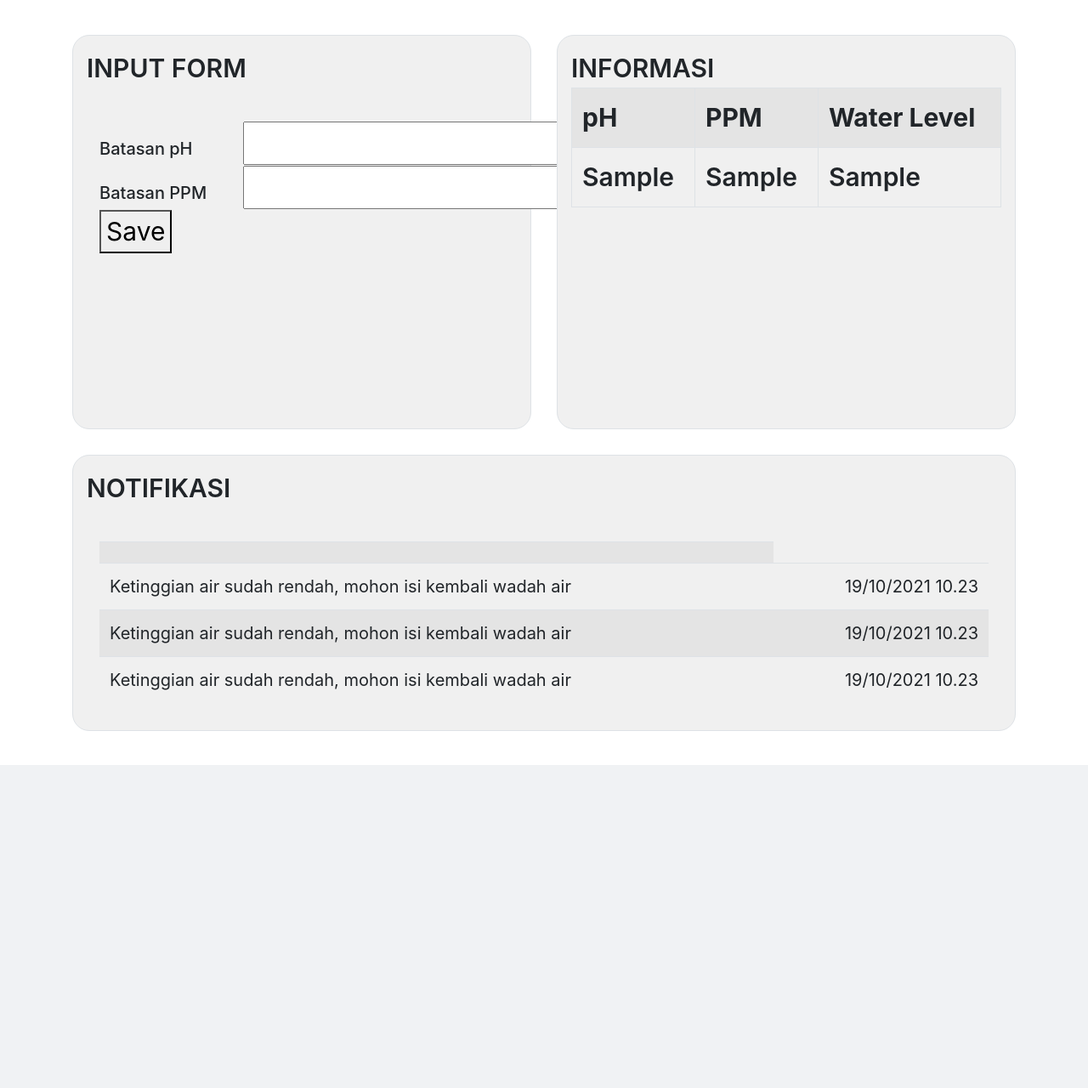
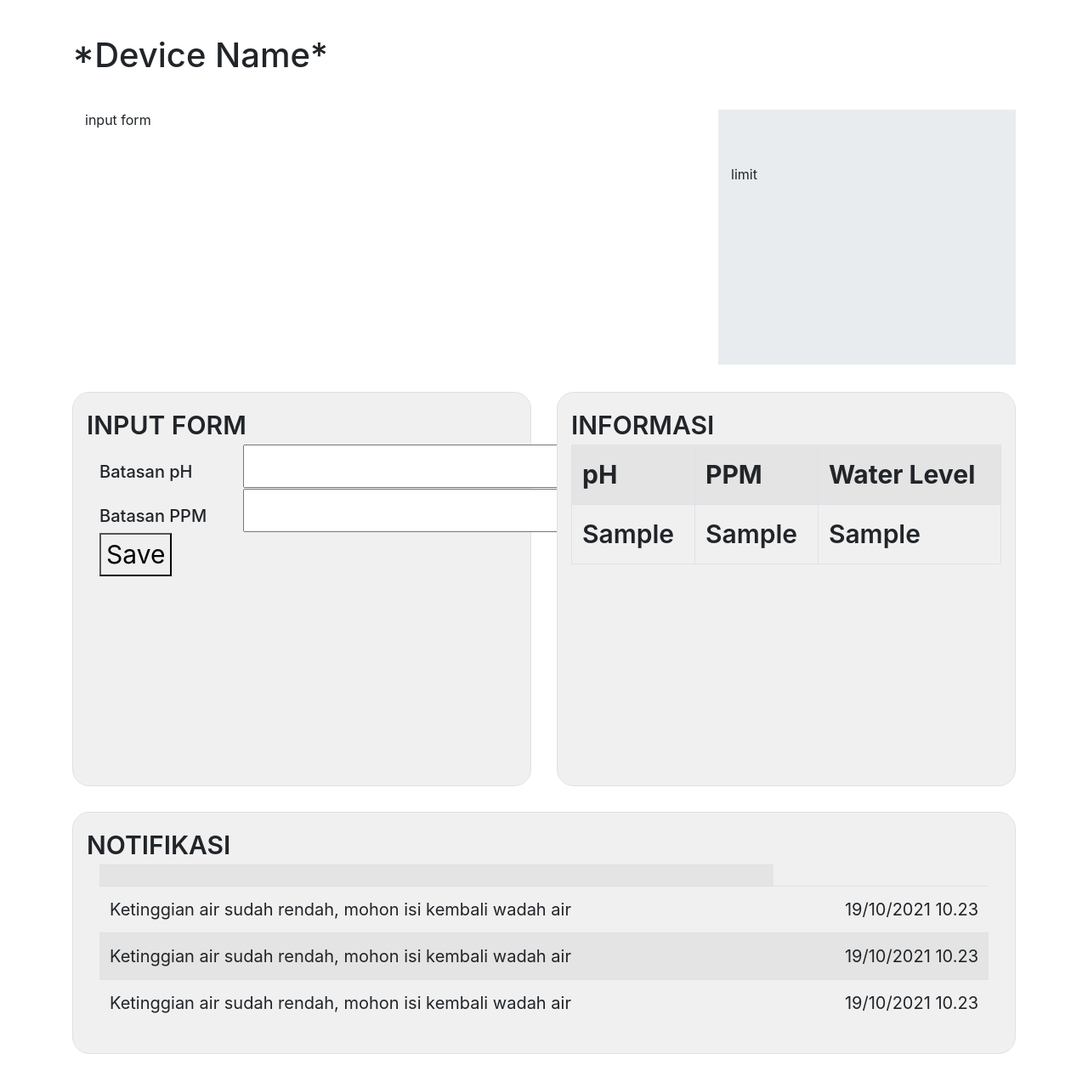
Before and after one commit to nathaniel-niel/SkripsiHidroponik, a PHP site: page /dashboard.php in a window 1280 px wide. Shown: the part 79-1359 px from the top of the page at 85% size. Before the commit the page ends 979 px from the top, so only its background shows below. Run offline with PHP 8.4, Linux system fonts and the light colour scheme; tables that the repository leaves empty or names only in its code hold one stand-in row (values such as "Sample post").

Commit message:
membuat page untuk device

```diff
--- a/Website/Front-End/dashboard.php
+++ b/Website/Front-End/dashboard.php
@@ -46,13 +46,34 @@ if (isset($_POST["submit"])) {
         <a class="nav-link" href="index.html">Home <span class="sr-only">(current)</span></a>
         <a class="nav-link active" href="dashboard.php">Dashboard</a>
         <a class="nav-link" href="datalog.php">Data Log</a>
-        <a class="nav-link" href="devicecollection.html">Device Collection</a>
+        <a class="nav-link" href="devicecollection.php">Device Collection</a>
       </div>
     </div>
   </nav>
 
   <!-- Input Form & Informasi Layout -->
   <div class="container" id="main-layout">
+    <!-- Title -->
+    <h1>*Device Name*</h1>
+
+    <!-- Layout Input & Limit -->
+    <div class="row" style="margin-top: 40px;">
+      <div class="col-sm-8">
+        <div class="" style="height: 300px;">
+          <div class="container">
+            input form
+          </div>
+        </div>
+      </div>
+      <div class="col-sm-4">
+        <div class="jumbotron jumbotron-fluid" style="height: 300px;">
+          <div class="container">
+            limit
+          </div>
+        </div>
+      </div>
+    </div>
+
     <div class="row g-2">
       <!-- Layout Input Form -->
       <div class="col-6">
--- a/Website/Front-End/datalog.php
+++ b/Website/Front-End/datalog.php
@@ -34,7 +34,7 @@ require '../global.php';
         <a class="nav-link" href="index.html">Home <span class="sr-only">(current)</span></a>
         <a class="nav-link" href="dashboard.php">Dashboard</a>
         <a class="nav-link active" href="datalog.php">Data Log</a>
-        <a class="nav-link" href="devicecollection.html">Device Collection</a>
+        <a class="nav-link" href="devicecollection.php">Device Collection</a>
       </div>
     </div>
   </nav>
--- a/Website/Front-End/devicecollection.php
+++ b/Website/Front-End/devicecollection.php
@@ -114,6 +114,9 @@ require '../Back-End/function.php';
 
 
 
+
+
+
     <!-- Notifikasi -->
     <h2>Notification</h2>
 
--- a/Website/Front-End/new_device.php
+++ b/Website/Front-End/new_device.php
@@ -13,6 +13,7 @@ require '../Back-End/function.php';
     <link rel="stylesheet" href="style_datalog.css" />
 
     <title>Hello, world!</title>
+
 </head>
 
 <!-- BODY -->
--- a/Website/Front-End/style_dashboard.css
+++ b/Website/Front-End/style_dashboard.css
@@ -1,4 +1,16 @@
-.btn{
+#main-layout {
+  margin-top: 120px;
+}
+
+#title {
+  margin-bottom: 30px;
+}
+
+.input-limit-layout {
+  margin-top: 30px;
+}
+
+.btn {
   border-radius: 10px;
   background-color: rgb(115, 226, 115);
   color: #fff;
@@ -7,101 +19,86 @@
   width: 140px;
 }
 
-.btn:hover{
+.btn:hover {
   background-color: rgb(214, 213, 210);
 }
 
-.col-6{
+.col-6 {
   margin-bottom: 30px;
 }
 
-.h2{
+.h2 {
   margin-left: 50px;
 }
 
-.h5{
+.h5 {
   margin-top: 20px;
   font-weight: 450;
 }
 
-#informasi{
+#informasi {
   font-weight: 450;
 }
 
-.input{
+.input {
   height: 30px;
   width: 100px;
   font-size: small;
 }
 
-#isi-informasi{
+#isi-informasi {
   height: 50px;
 }
 
-#layout-informasi{
+#layout-informasi {
   background-color: rgb(240, 240, 240);
   border-radius: 20px;
 }
 
-#layout-input-form{
+#layout-input-form {
   background-color: rgb(240, 240, 240);
   border-radius: 20px;
 }
 
-
-#layout-notifikasi{
+#layout-notifikasi {
   background-color: rgb(240, 240, 240);
   border-radius: 20px;
   height: auto;
   margin-bottom: 40px;
 }
 
-#main-layout{
-    margin-top: 120px;
-}
-
-#message{
+#message {
   font-weight: 400;
   font-size: 20px;
 }
 
-#message-datetime{
+#message-datetime {
   font-weight: 400;
   font-size: 20px;
   text-align: right;
 }
 
-.navbar{
+.navbar {
   background-color: rgb(195, 201, 201);
 }
 
-.navbar-brand{
+.navbar-brand {
   font-weight: bolder;
   font-size: 35px;
 }
 
-/* #navbar-position{
-    width: 100%;
-    position: fixed;
-} */
-
-.table{
+.table {
   width: fill;
 }
 
-.position{
-    margin-top: 40px;
-    width: 100%;
-}
-
-.p-3{
+.p-3 {
   font-size: 30px;
   font-weight: 600;
   height: 464px;
 }
 
-@import url('https://fonts.googleapis.com/css?family=Montserrat:600&display=swap');
-span{
+@import url("https://fonts.googleapis.com/css?family=Montserrat:600&display=swap");
+span {
   position: relative;
   display: inline-flex;
   width: 180px;
@@ -110,17 +107,16 @@ span{
   margin-left: 340px;
   perspective: 1000px;
 }
-  span a{
+span a {
   font-size: 19px;
   letter-spacing: 1px;
   transform-style: preserve-3d;
   transform: translateZ(-25px);
-    transition: transform .25s;
-    font-family: 'Montserrat', sans-serif;
-
+  transition: transform 0.25s;
+  font-family: "Montserrat", sans-serif;
 }
 span a:before,
-  span a:after{
+span a:after {
   position: absolute;
   content: "Save";
   height: 55px;
@@ -132,15 +128,15 @@ span{
   box-sizing: border-box;
   border-radius: 5px;
 }
-  span a:before{
+span a:before {
   color: #fff;
   background: #000;
   transform: rotateY(0deg) translateZ(25px);
 }
-  span a:after{
+span a:after {
   color: #000;
   transform: rotateX(90deg) translateZ(25px);
 }
-  span a:hover{
+span a:hover {
   transform: translateZ(-25px) rotateX(-90deg);
 }
```
Also changed, not shown: Website/Front-End/tampildata.php (added). Lines whose indentation alone changed are shown as unchanged.
